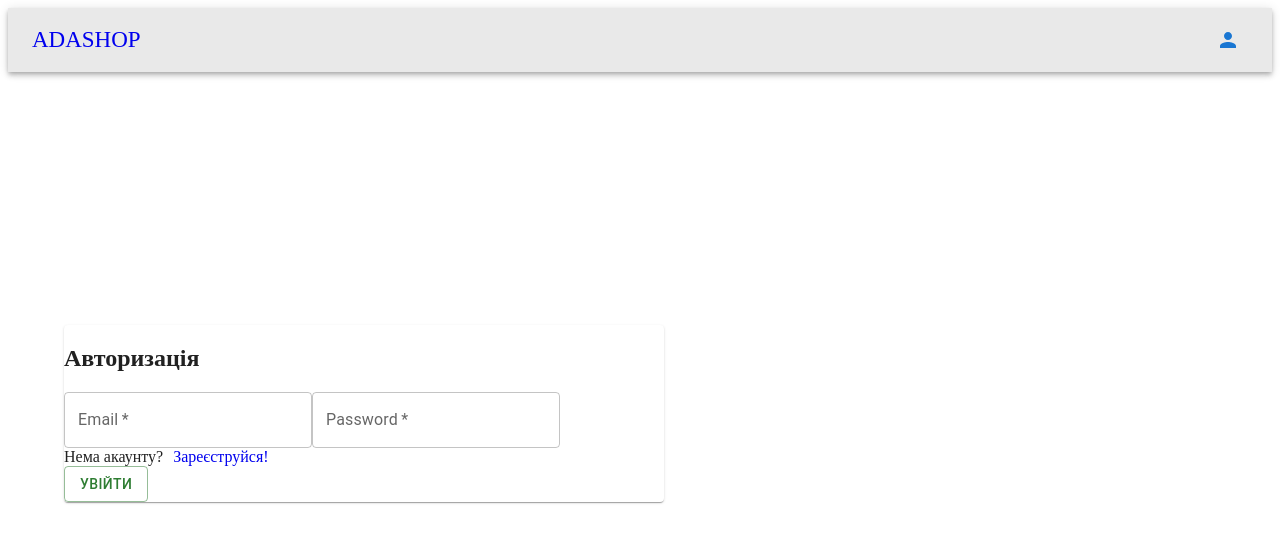
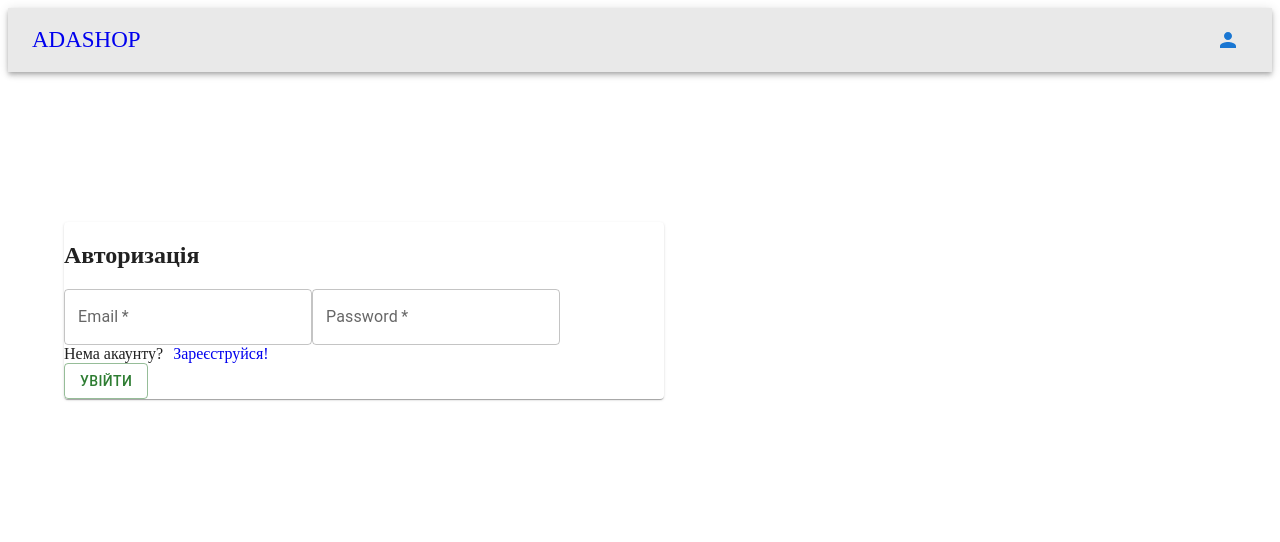
Before and after one commit to Kirillbasenko/ada-shop-frontend, a React (Create React App) app: page /login in a window 1280 px wide. Shown: the top 542 px of the page. Built offline with nearby package versions, Linux system fonts and the light colour scheme; the HTML template or start-up script is replaced by a standard one.

Commit message:
patch2.3

```diff
--- a/src/pages/Auth.js
+++ b/src/pages/Auth.js
@@ -58,7 +58,7 @@ const Auth = () => {
    return(
       <Container
          className='d-flex justify-content-center align-items-center'
-         style={{marginTop: "20%"}}>
+         style={{marginTop: 150}}>
          <Card style={{width: 600}} className="p-5">
             <h2 className='m-auto'>{isLogin ? "Авторизація" : "Реєстрація"}</h2>
             <form onSubmit={formik.handleSubmit} className='d-flex flex-column'>
```
